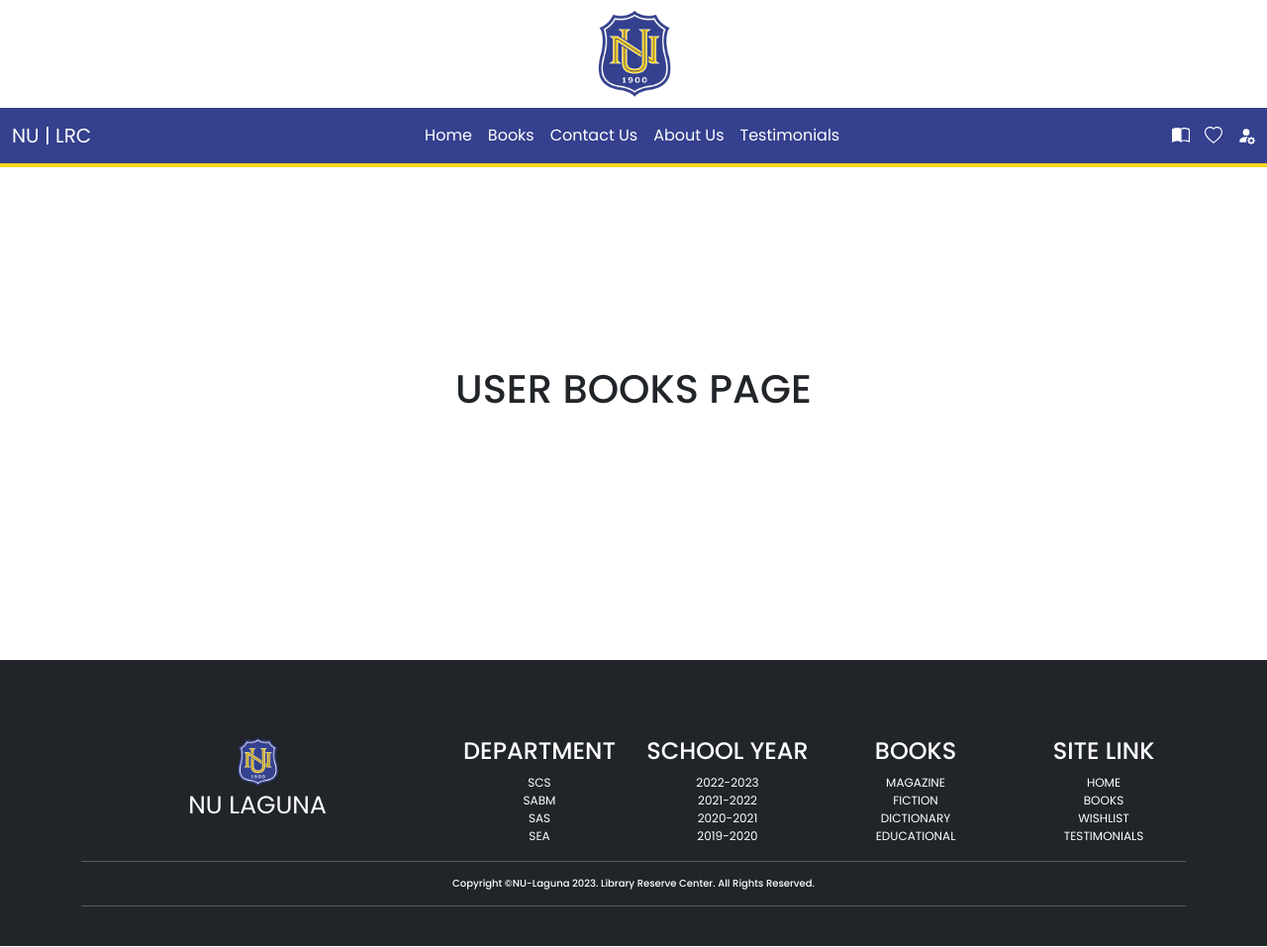
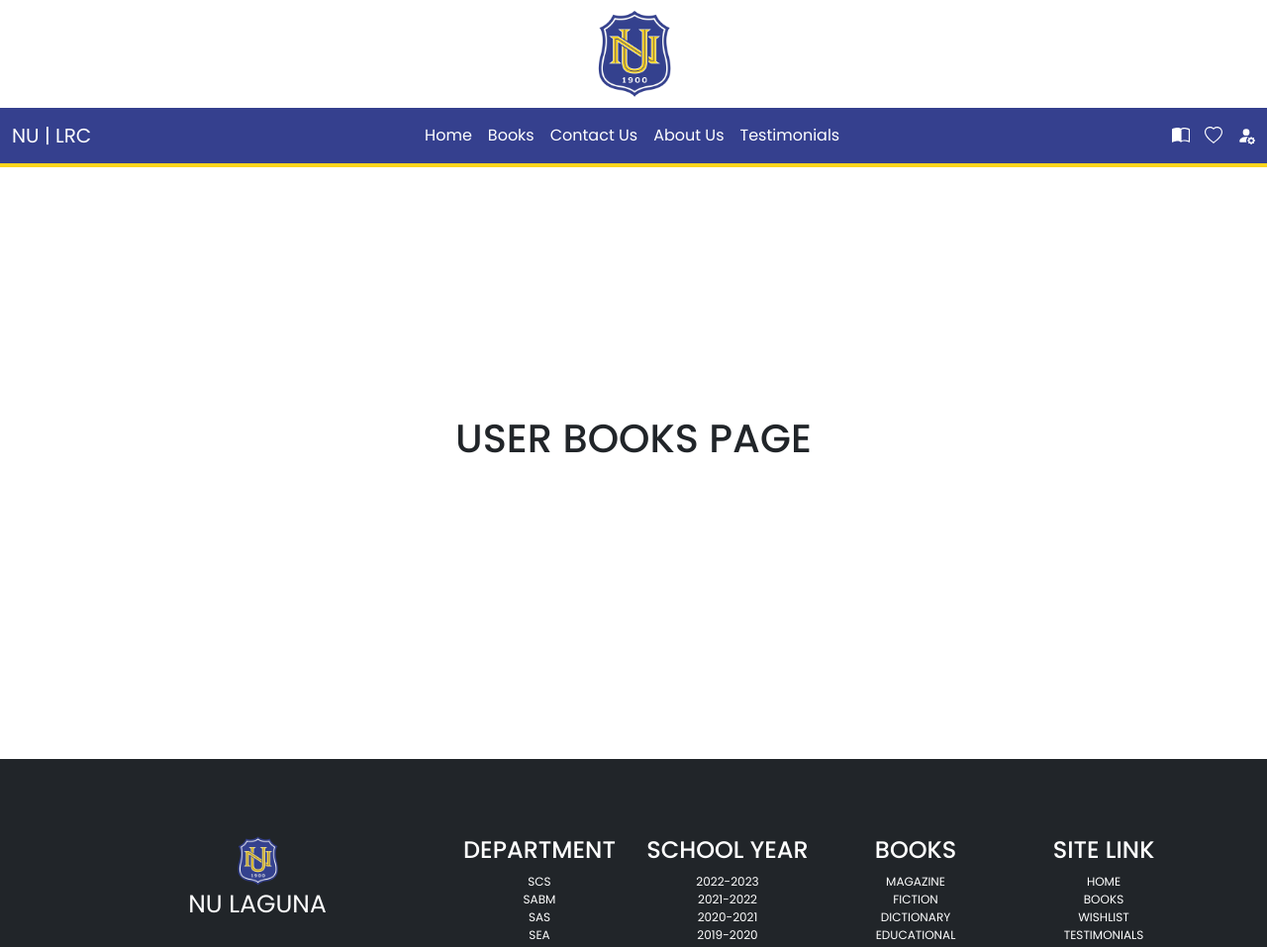
Before and after one commit to AbdulDeBorja09/GROUP5_INMEDIA_LRC, a plain HTML site: page user_books.html in a window 1280 px wide. Shown: the top 957 px of the page at 99% size. Drawn offline with nearby package versions, Linux system fonts and the light colour scheme.

Commit message:
fix paddings

```diff
--- a/style.css
+++ b/style.css
@@ -135,3 +135,7 @@
   width: 30%;
   padding-top: 50px;
 }
+.sample-page {
+  padding-top: 250px;
+  padding-bottom: 250px;
+}
--- a/user_books.html
+++ b/user_books.html
@@ -125,7 +125,7 @@
       </div>
       <div class="navbar-box-y container-{breakpoint}"></div>
     </div>
-    <h1 class="text-center" style="padding: 200px">USER BOOKS PAGE</h1>
+    <h1 class="sample-page text-center">USER BOOKS PAGE</h1>
     <footer class="footer bg-dark pt-5 pb-4">
       <div class="container">
         <div class="row text-white">
```
Also changed, not shown: user_about.html (+1 -1 lines), user_cart.html (+1 -1 lines), user_testimonials.html (+1 -1 lines), user_wishlist.html (+1 -1 lines).
